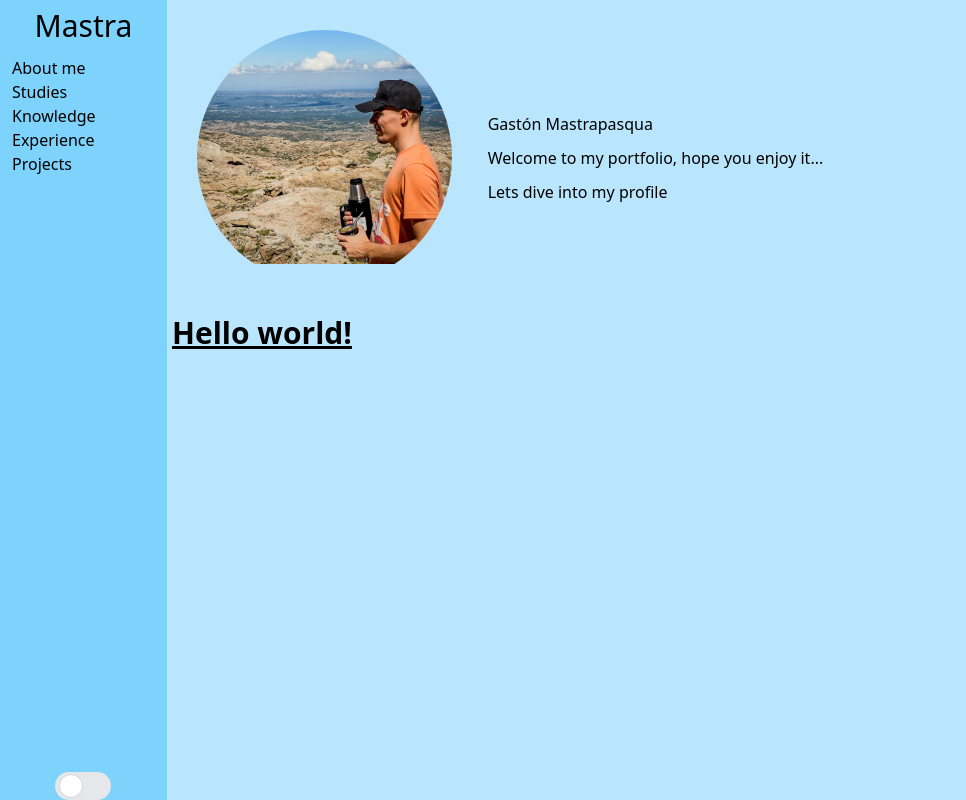
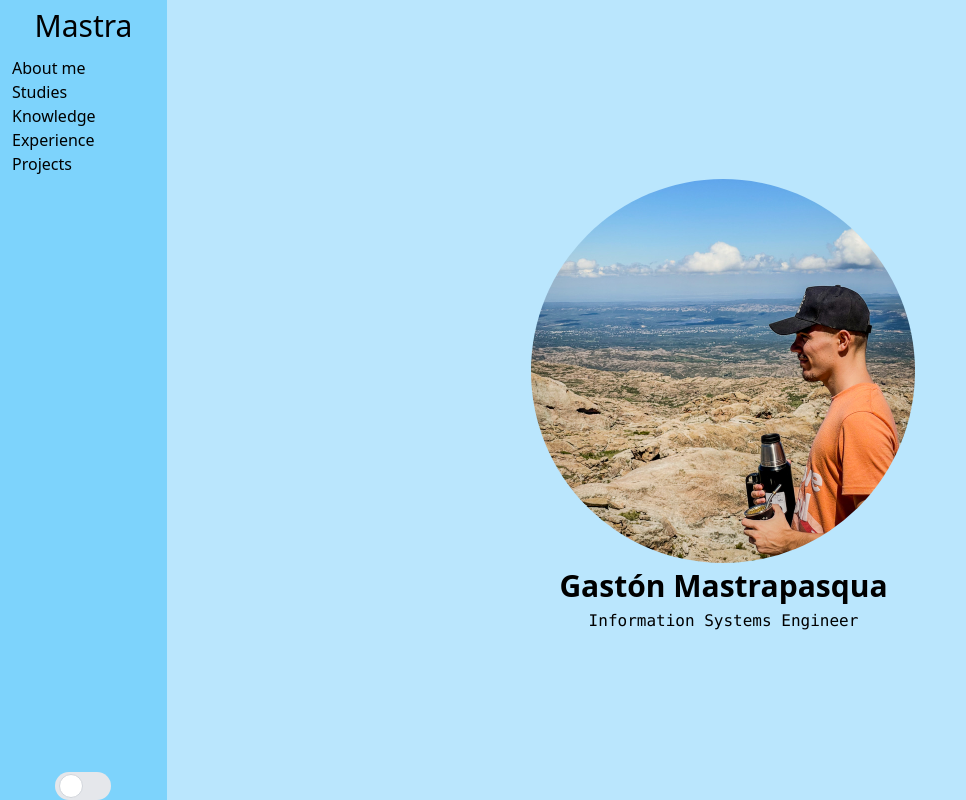
Before and after one commit to gastonmastra/Portfolio, an Angular app in the folder frontend/: page /home in a window 1280 px wide. Shown: the whole page, without its empty margins (0-966 px from the left). Built offline with nearby package versions, Linux system fonts and the light colour scheme.

Commit message:
feat: temporal home

```diff
--- a/frontend/src/app/pages/home/home.component.html
+++ b/frontend/src/app/pages/home/home.component.html
@@ -1,12 +1,9 @@
-<div class="grid">
-  <div class="frame w-64 h-64 overflow-hidden rounded-full">
-    <img src="assets/me.jpeg" class="relative bottom-16" />
+<div class="relative flex flex-col h-full w-full justify-center items-center">
+  <div class="mt-4 w-96 h-96 overflow-hidden rounded-full">
+    <img src="assets/me.jpeg" class="relative bottom-32" />
   </div>
-  <div class="text">
-    <h1>Gastón Mastrapasqua</h1>
-    <h2>Welcome to my portfolio, hope you enjoy it...</h2>
-    <h3>Lets dive into my profile</h3>
+  <div class="text-center">
+    <h1 class="text-3xl font-extrabold ">Gastón Mastrapasqua</h1>
+    <h2 class="font-thin font-mono">Information Systems Engineer</h2>
   </div>
 </div>
-
-<h1 class="text-3xl font-bold underline">Hello world!</h1>
--- a/frontend/src/app/pages/home/home.component.ts
+++ b/frontend/src/app/pages/home/home.component.ts
@@ -3,10 +3,10 @@ import { Component } from '@angular/core';
 @Component({
   selector: 'app-home',
   standalone: true,
-  imports: [],
   templateUrl: './home.component.html',
-  styleUrl: './home.component.css'
+  styleUrl: './home.component.css',
 })
 export class HomeComponent {
 
+
 }
```
